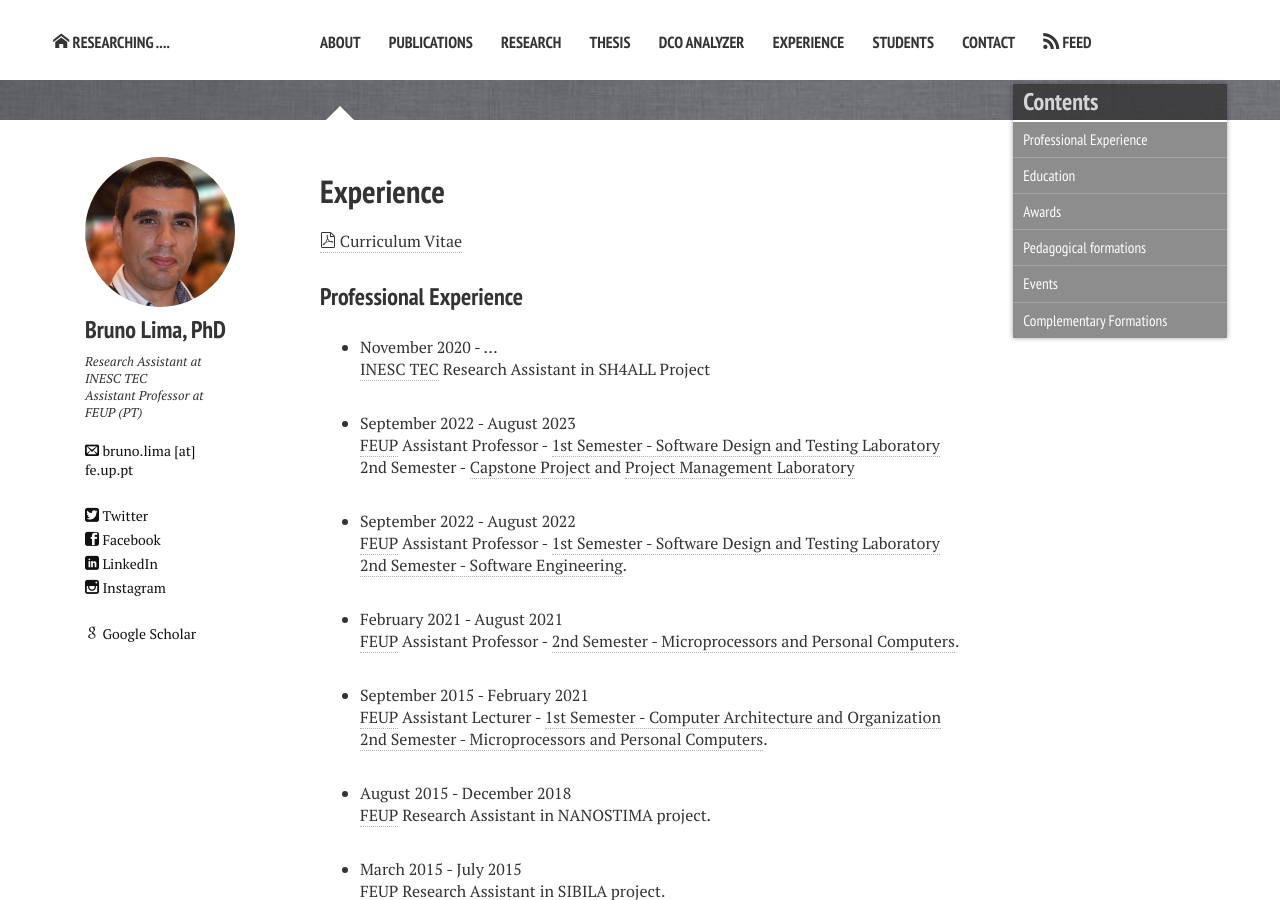
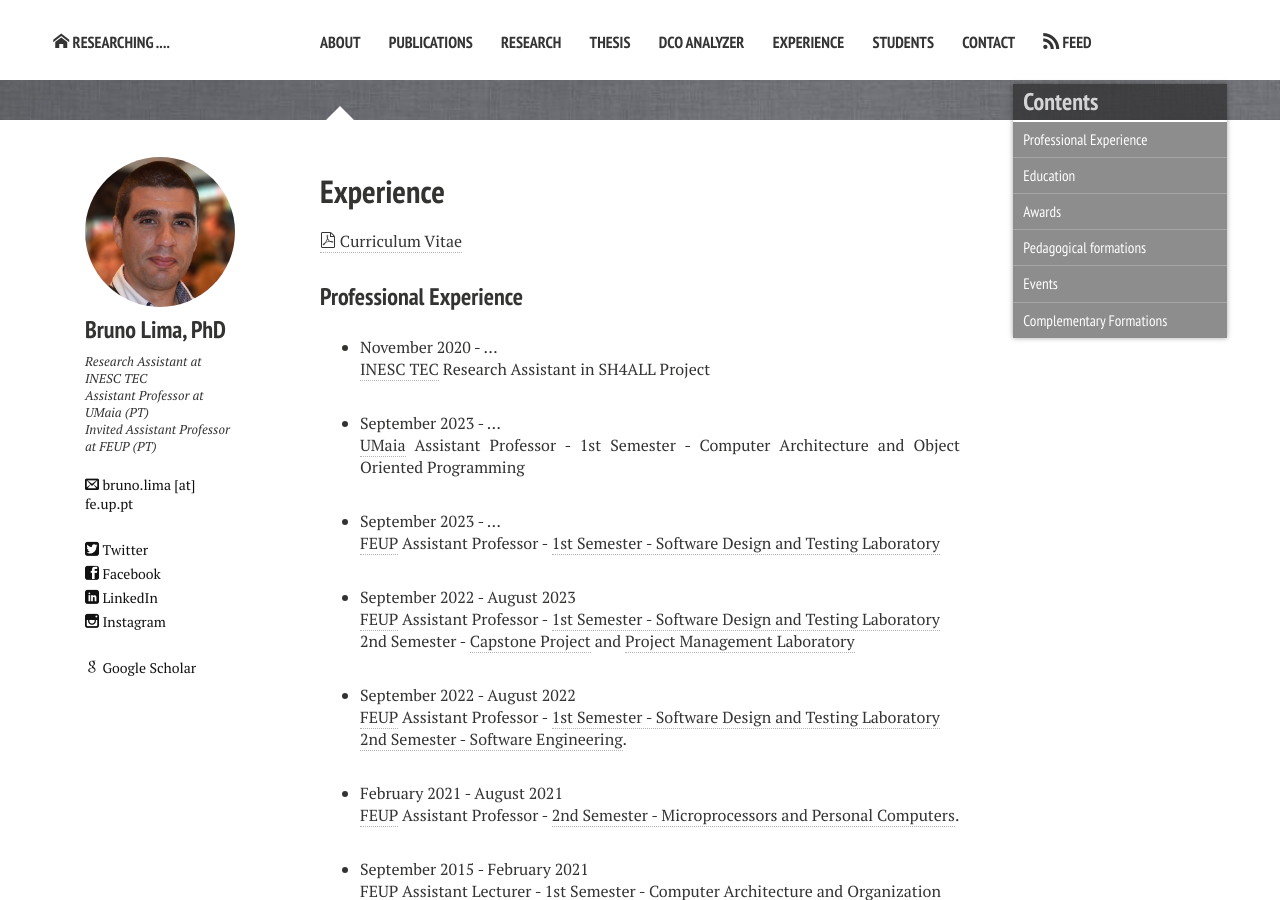
Before and after one commit to Bruno-Lima/Bruno-Lima.github.io, a Jekyll site: the page built from experience.md, in a window 1280 px wide and 900 px high. Built offline with Jekyll 4.4.1, drawn with Linux system fonts in a browser that asks for light colours; nearby versions of some CDN libraries.

Commit message:
update experience

```diff
--- a/_config.yml
+++ b/_config.yml
@@ -8,7 +8,7 @@ url:              https://Bruno-Lima.github.io
 owner:
   name:           Bruno Lima, PhD
   avatar:         bio_photo.jpg
-  bio:            "Research Assistant at INESC TEC<br/>Assistant Professor at FEUP (PT)"
+  bio:            "Research Assistant at INESC TEC<br/>Assistant Professor at UMaia (PT)<br/>Invited Assistant Professor at FEUP (PT)"
   email:          bruno.lima [at] fe.up.pt
   # Social networking links are used in author-bio sidebar. Update and remove as you like.
   instagram:      bruno.m.c.lima
--- a/experience.md
+++ b/experience.md
@@ -28,6 +28,12 @@ image:
 * November 2020 - ... <br/>
 [INESC TEC](http://www.inescporto.pt/) Research Assistant in SH4ALL Project
 
+
+* September 2023 - ...  <br/>
+[UMaia](http://www.umaia.pt/) Assistant Professor - 1st Semester - Computer Architecture and Object Oriented Programming
+
+* September 2023 - ...  <br/>
+[FEUP](http://www.fe.up.pt/) Assistant Professor - [1st Semester - Software Design and Testing Laboratory](https://sigarra.up.pt/feup/pt/ucurr_geral.ficha_uc_view?pv_ocorrencia_id=501676)
 
 * September 2022 - August 2023  <br/>
 [FEUP](http://www.fe.up.pt/) Assistant Professor - [1st Semester - Software Design and Testing Laboratory](https://sigarra.up.pt/feup/pt/ucurr_geral.ficha_uc_view?pv_ocorrencia_id=501676) <br/> 2nd Semester - [Capstone Project](https://sigarra.up.pt/feup/en/UCURR_GERAL.FICHA_UC_VIEW?pv_ocorrencia_id=501692) and [Project Management Laboratory](https://sigarra.up.pt/feup/en/UCURR_GERAL.FICHA_UC_VIEW?pv_ocorrencia_id=501936)
```
